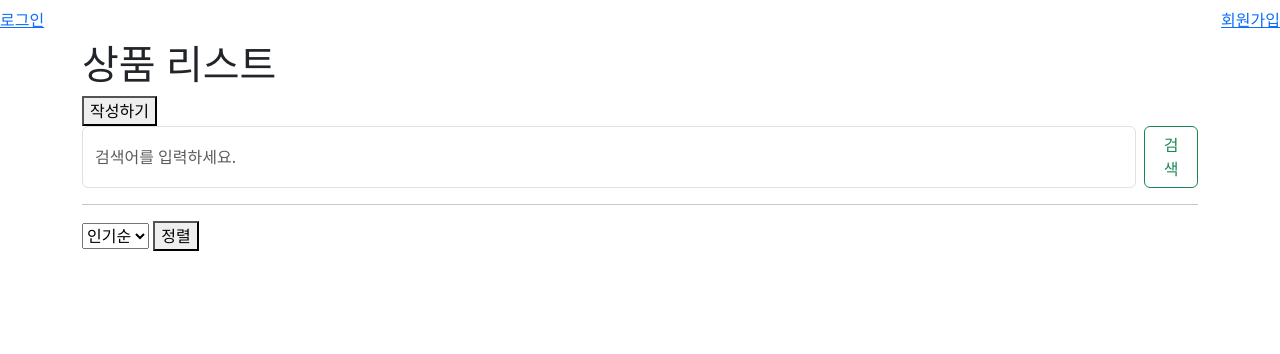
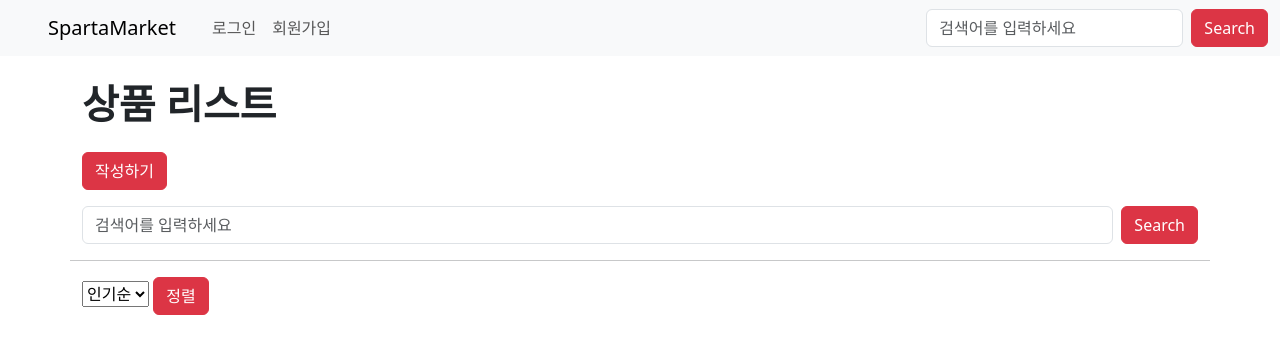
Before and after one commit to skt6017/spartamarket, a Django app: page /products/ in a window 1280 px wide. Shown: the top 354 px of the page. Run offline with Django 4.2, Linux system fonts and the light colour scheme; data that the repository does not hold is empty; some libraries are stand-ins or nearby versions.

Commit message:
html파일들에 bootstrap요소 추가

```diff
--- a/accounts/templates/accounts/login.html
+++ b/accounts/templates/accounts/login.html
@@ -1,7 +1,7 @@
 {% extends "base.html" %}
 
 {% block content %}
-<h1>로그인 페이지</h1>
+<h1 class="fw-bold">로그인 페이지</h1>
 <form action="{% url 'accounts:login' %}" method="POST">
     {% csrf_token %}
     {{ form.as_p }}
--- a/accounts/templates/accounts/signup.html
+++ b/accounts/templates/accounts/signup.html
@@ -1,7 +1,7 @@
 {% extends "base.html" %}
 
 {% block content %}
-<h1>회원가입</h1>
+<h1 class="fw-bold">회원가입</h1>
     <form action="{% url 'accounts:signup' %}" method="POST" enctype="multipart/form-data">
         {% csrf_token %}
         {{ form.as_p }}
--- a/accounts/templates/accounts/update.html
+++ b/accounts/templates/accounts/update.html
@@ -1,7 +1,6 @@
 {% extends 'base.html' %}
-
 {% block content %}
-<h1>프로필 수정</h1>
+<h1 class="fw-bold">프로필 수정</h1>
     <form action="{% url 'accounts:update' %}" method="POST" enctype="multipart/form-data">
         {% csrf_token %}
         {{ form.as_p }}
@@ -9,6 +8,6 @@
     </form>
     <form action={% url "accounts:delete" %} method="POST">
         {% csrf_token %}
-        <input type="submit" value="게정 삭제">
+        <input type="submit" value="계정 삭제">
     </form>
 {% endblock content %}
--- a/products/templates/products/create.html
+++ b/products/templates/products/create.html
@@ -1,7 +1,6 @@
 {% extends "base.html" %}
-
 {% block content %}
-<h1>새로운 상품 작성하기</h1>
+<h1 class="fw-bold">새로운 상품 작성하기</h1>
 <form action="{% url "products:create" %}" method="POST" enctype="multipart/form-data">
     {% csrf_token %}
     {{ form.as_p }}
--- a/products/templates/products/hashtag.html
+++ b/products/templates/products/hashtag.html
@@ -1,10 +1,9 @@
 {% extends 'base.html' %}
 
 {% block content %}
-    <h3>{{ hashtag.content }} (을)를 태그한 글</h3>
-
+    <h3 class="fw-bold">{{ hashtag.content }} (을)를 태그한 글</h3>
     <ul>
-     {% for product in products %}
+    {% for product in products %}
         <li>
         <a href="{% url 'products:detail' product.pk %}">[ {{ product.pk }} ] {{ product.title }}</a>
         </li>
--- a/products/templates/products/products.html
+++ b/products/templates/products/products.html
@@ -1,28 +1,33 @@
 {% extends "base.html" %}
 
 {% block content %}
-
-<h1>상품 리스트</h1>
-
+<div class="containter">
+    <div class="row mb-3">
+        <h1 class="fw-bold">상품 리스트</h1>
+    </div>
+    <div class="row mb-3">
         <a href="{% url 'products:create' %}">
-    <button>작성하기</button>
+            <button class="btn btn-danger">작성하기</button>
         </a>
-
+    </div>
+    <div class="row mb-3">
         <form action="{% url 'products:search' %}" method="POST" class="d-flex" role="search">
             {% csrf_token %}
-    <input class="form-control me-2" type="search" placeholder="검색어를 입력하세요." name="searched" aria-label="Search">
-    <button class="btn btn-outline-success" type="submit">검색</button>
+            <input class="form-control me-2" type="search" placeholder="검색어를 입력하세요" name="searched" aria-label="Search">
+            <button class="btn btn-danger" type="submit">Search</button>
         </form>
-
+    </div>
+    <div class="row mb-3">
         <hr>
-<form action="{% url "products:products" %}" mehtod="GET">
+        <form action="{% url "products:products" %}" method="GET">
             <select name="sort" id="sort">
-        <option value="-view_count" {% if sort_by == '-view_count' %}selected{% endif %}>인기순</option>
-        <option value="-pk" {% if sort_by == '-pk' %}selected{% endif %}>최신순</option>
+                <option value="-view_count" {% if sort_by is "-view_count" %}selected{% endif %}>인기순</option>
+                <option value="-pk" {% if sort_by is "-pk" %}selected{% endif %}>최신순</option>
             </select>
-    <button type="submit">정렬</button>
+            <button class="btn btn-danger" type="submit">정렬</button>
         </form>
-
+    </div>
+    <div class="row mb-3">
         {% for product in products %}
         <form action="{% url 'products:detail' product.pk %}" method="POST">
             {% csrf_token %}
@@ -32,31 +37,26 @@
             <p> 작성자: {{ product.author }}
         </a>
         <p> 조회수: {{ product.view_count }} | 찜수: {{ product.like_users.count }}
-
-    <ul>
+        <ul class="list-group list-group-horizontal">
             {% for hashtag in product.hashtags.all %}
-        <li><a href="{% url 'products:hashtag' hashtag_pk=hashtag.pk %}">#{{ hashtag.content }}</a></li>
+            <li class="list-group-item"><a href="{% url 'products:hashtag' hashtag_pk=hashtag.pk %}">#{{ hashtag.content
+                    }}</a></li>
             {% endfor %}
         </ul>
-
         <form action="{% url 'products:like' product.pk %}" method="POST">
             {% csrf_token %}
-
             {% if request.user in product.like_users.all %}
             <button class="btn btn-link text-danger">
                 <i class="fa-solid fa-heart"></i>
             </button>
-
             {% else %}
-
             <button class="btn btn-link text-danger">
                 <i class="fa-regular fa-heart"></i>
             </button>
-
             {% endif %}
         </form>
-
         <hr>
         {% endfor %}
-
+    </div>
+</div>
 {% endblock content %}
--- a/products/templates/products/update.html
+++ b/products/templates/products/update.html
@@ -3,7 +3,7 @@
 <h1>Update</h1>
 
 {% block content %}
-    <h2>{{ product.title }} 수정하기</h2>
+    <h2 class="fw-bold">{{ product.title }} 수정하기</h2>
     <form method="post">
         {% csrf_token %}
         {{ form.as_p }}
--- a/templates/base.html
+++ b/templates/base.html
@@ -1,7 +1,9 @@
 {% load static %}
+
 
 <!DOCTYPE html>
 <html lang="en">
+
 
 <head>
     <meta charset="UTF-8">
@@ -11,31 +13,58 @@
     <script src="https://kit.fontawesome.com/35050ac00b.js" crossorigin="anonymous"></script>
     <title>spartamarket</title>
 
-    <link rel="stylesheet" href="{% static "css/style.css" %}">
+
+    <link rel="stylesheet" href="{% static 'css/style.css' %}">
     {% block head %}{% endblock head %}
 
 </head>
 
+
 <body>
-    <div class="navbar">
-        {% if request.user.is_authenticated %}
-        <h3>안녕하세요, {{ request.user.username }}님</h3>
-        <a href={% url "accounts:update" %}>
-            <button>프로필 수정</button>
-        </a>
-        <form action="{% url 'accounts:logout' %}" method="POST">
-            {% csrf_token %}
-            <input type="submit" value="로그아웃"></input>
-        </form>
-        {% else %}
-        <a href="{% url 'accounts:login'%}">로그인</a>
-        <a href="{% url 'accounts:signup' %}">회원가입</a>
+    <nav class="navbar navbar-expand-lg bg-body-tertiary">
+        <a class="navbar-brand ms-5" href="{% url 'index' %}">SpartaMarket</a>
+        <div class="container-fluid">
+            {% if request.user.is_authenticated %}
+            <ul class="navbar-nav me-auto mb-2 mb-lg-0">
+                <li class="nav-item">
+                    <a class="nav-link" aria-disabled="true">안녕하세요, {{ request.user.username }}님</a>
+                </li>
+                <li class="nav-item">
+                    <a class="nav-link" aria-current="page" href="{% url 'accounts:update' %}">프로필 수정</a>
+                </li>
+                <li class="nav-item">
+                    <form action="{% url 'accounts:logout' %}" method="POST">
+                        {% csrf_token %}
+                        <input class="nav-link" aria-current="page" type="submit" value="로그아웃"></input>
+                    </form>
+                </li>
+            </ul>
+            <form action="{% url 'products:search' %}" method="POST" class="d-flex" role="search">
+                {% csrf_token %}
+                <input class="form-control me-2" type="search" placeholder="검색어를 입력하세요" name="searched" aria-label="Search">
+                <button class="btn btn-danger" type="submit">Search</button>
+            </form>
+            {% else %}
+            <ul class="navbar-nav me-auto mb-2 mb-lg-0">
+                <li class="nav-item">
+                    <a class="nav-link" aria-current="page" href="{% url 'accounts:login'%}">로그인</a>
+                </li>
+                <li class="nav-item">
+                    <a class="nav-link" aria-current="page" href="{% url 'accounts:signup' %}">회원가입</a>
+                </li>
+            </ul>
+            <form action="{% url 'products:search' %}" method="POST" class="d-flex" role="search">
+                {% csrf_token %}
+                <input class="form-control me-2" type="search" placeholder="검색어를 입력하세요" name="searched" aria-label="Search">
+                <button class="btn btn-danger" type="submit">Search</button>
+            </form>
+        </div>
         {% endif %}
-    </div>
+    </nav>
 
-    <div class="container">
+
+    <div class="container  mt-4">
         {% block content %}
-
         {% endblock content %}
     </div>
     <script src="https://cdn.jsdelivr.net/npm/bootstrap@5.3.3/dist/js/bootstrap.bundle.min.js"
--- a/users/templates/users/profile.html
+++ b/users/templates/users/profile.html
@@ -1,14 +1,14 @@
 {% extends 'base.html' %}
 {% load static %}
 {% block content %}
-<h1>{{ member.username }}님의 프로필 페이지</h1>
+<h1 class="fw-bold">{{ member.username }}님의 프로필 페이지</h1>
 <div>
     <h3>회원 ID : {{ member.username }}</h3>
     <p> 가입일 : {{ member.date_joined }}</p>
     {% if member.image %}
     <img src="{{ member.image.url }}" alt="{{ member.image }}">
     {% else %}
-    <img src="{% static "accounts/user.png" %}">
+    <img src="{% static 'accounts/user.png' %}">
     {% endif %}
     {% if request.user != member %}
         <form action="{% url 'users:follow' member.pk %}" method="POST">
@@ -24,6 +24,7 @@
         팔로워 : {{ member.followers.count }}명
         팔로잉 : {{ member.following.count }}명
     </p>
+
 
     <p> 등록한 물건 <p>
         <ul>
@@ -42,6 +43,7 @@
             {% endfor %}
         </ul>
 
+
 </div>
 <a href="{% url "products:products" %}">상품리스트 보기</a>
 {% endblock content %}
--- a/users/templates/users/users.html
+++ b/users/templates/users/users.html
@@ -1,4 +1,4 @@
 {% extends 'base.html' %}
 {% block content %}
-<h1>User Page</h1>
+<h1 class="fw-bold">User Page</h1>
 {% endblock content %}
```
Also changed, not shown: products/templates/products/detail.html (+4 -8 lines), products/templates/products/index.html (+10 -6 lines), products/templates/products/search.html (+12 -9 lines). Lines whose indentation alone changed are shown as unchanged.
